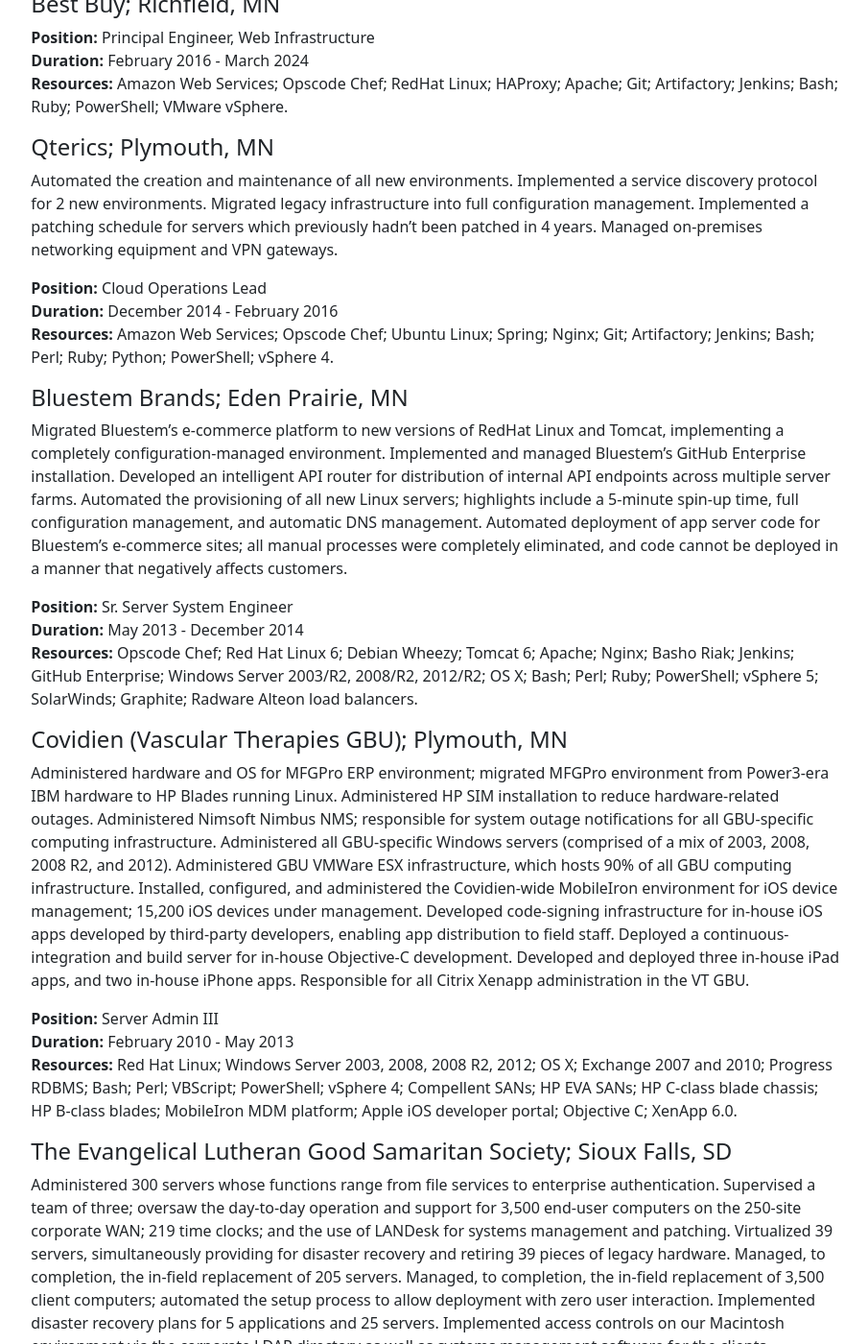
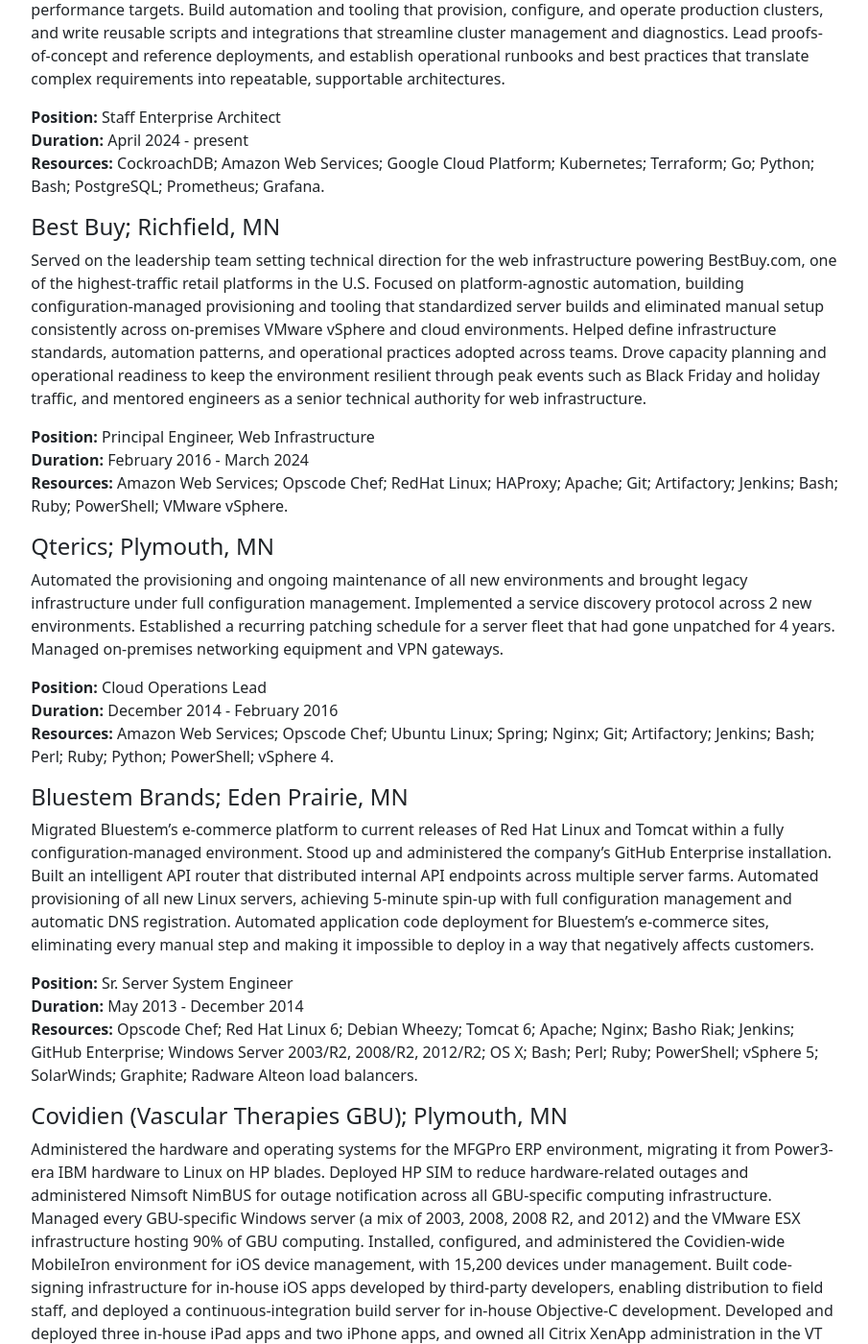
Before and after one commit to rpunt/rpunt.github.io, a Jekyll site: the page built from index.md, in a window 1280 px wide and 1400 px high, scrolled down 581 px. Shown: the whole window at 96% size, without its empty margins (185-1090 px from the left). Built offline with Jekyll 4.4.1, drawn with Linux system fonts in a browser that asks for light colours; our own code applies the rules of GitHub Pages for plain Markdown files; some of the changed text lies outside the part shown.

Commit message:
Update resume: experience descriptions and add CockroachDB cert
- Add Cockroach Labs description (Staff Enterprise Architect) focused on
  operational support, hands-on cluster work, and leadership.
- Add Best Buy Principal Engineer description: shared technical leadership,
  platform-agnostic automation, config-managed provisioning, peak readiness.
- Reword Qterics, Bluestem, Covidien, Good Samaritan, Sencore, and Pella
  descriptions for clarity while preserving focus and metrics.
- Add CockroachDB Certified Developer certification; format certs as a list.

```diff
--- a/index.md
+++ b/index.md
@@ -18,10 +18,15 @@
 
 #### Cockroach Labs; Remote
 
+Design, deploy, and tune resilient, geo-distributed CockroachDB clusters for enterprise customers across cloud and on-premises environments. Lead operational support for production deployments, troubleshooting incidents and performance bottlenecks directly with customer engineering teams to hit availability and performance targets. Build automation and tooling that provision, configure, and operate production clusters, and write reusable scripts and integrations that streamline cluster management and diagnostics. Lead proofs-of-concept and reference deployments, and establish operational runbooks and best practices that translate complex requirements into repeatable, supportable architectures.
+
 **Position:** Staff Enterprise Architect<br />
 **Duration:** April 2024 - present<br />
+**Resources:** CockroachDB; Amazon Web Services; Google Cloud Platform; Kubernetes; Terraform; Go; Python; Bash; PostgreSQL; Prometheus; Grafana.
 
 #### Best Buy; Richfield, MN
+
+Served on the leadership team setting technical direction for the web infrastructure powering BestBuy.com, one of the highest-traffic retail platforms in the U.S. Focused on platform-agnostic automation, building configuration-managed provisioning and tooling that standardized server builds and eliminated manual setup consistently across on-premises VMware vSphere and cloud environments. Helped define infrastructure standards, automation patterns, and operational practices adopted across teams. Drove capacity planning and operational readiness to keep the environment resilient through peak events such as Black Friday and holiday traffic, and mentored engineers as a senior technical authority for web infrastructure.
 
 **Position:** Principal Engineer, Web Infrastructure<br />
 **Duration:** February 2016 - March 2024<br />
@@ -29,7 +34,7 @@
 
 #### Qterics; Plymouth, MN
 
-Automated the creation and maintenance of all new environments. Implemented a service discovery protocol for 2 new environments. Migrated legacy infrastructure into full configuration management. Implemented a patching schedule for servers which previously hadn't been patched in 4 years. Managed on-premises networking equipment and VPN gateways.
+Automated the provisioning and ongoing maintenance of all new environments and brought legacy infrastructure under full configuration management. Implemented a service discovery protocol across 2 new environments. Established a recurring patching schedule for a server fleet that had gone unpatched for 4 years. Managed on-premises networking equipment and VPN gateways.
 
 **Position:** Cloud Operations Lead<br />
 **Duration:** December 2014 - February 2016<br />
@@ -37,7 +42,7 @@
 
 #### Bluestem Brands; Eden Prairie, MN
 
-Migrated Bluestem’s e-commerce platform to new versions of RedHat Linux and Tomcat, implementing a completely configuration-managed environment. Implemented and managed Bluestem’s GitHub Enterprise installation. Developed an intelligent API router for distribution of internal API endpoints across multiple server farms. Automated the provisioning of all new Linux servers; highlights include a 5-minute spin-up time, full configuration management, and automatic DNS management. Automated deployment of app server code for Bluestem’s e-commerce sites; all manual processes were completely eliminated, and code cannot be deployed in a manner that negatively affects customers.
+Migrated Bluestem’s e-commerce platform to current releases of Red Hat Linux and Tomcat within a fully configuration-managed environment. Stood up and administered the company’s GitHub Enterprise installation. Built an intelligent API router that distributed internal API endpoints across multiple server farms. Automated provisioning of all new Linux servers, achieving 5-minute spin-up with full configuration management and automatic DNS registration. Automated application code deployment for Bluestem’s e-commerce sites, eliminating every manual step and making it impossible to deploy in a way that negatively affects customers.
 
 **Position:** Sr. Server System Engineer<br />
 **Duration:** May 2013 - December 2014<br />
@@ -45,7 +50,7 @@
 
 #### Covidien (Vascular Therapies GBU); Plymouth, MN
 
-Administered hardware and OS for MFGPro ERP environment; migrated MFGPro environment from Power3-era IBM hardware to HP Blades running Linux. Administered HP SIM installation to reduce hardware-related outages. Administered Nimsoft Nimbus NMS; responsible for system outage notifications for all GBU-specific computing infrastructure. Administered all GBU-specific Windows servers (comprised of a mix of 2003, 2008, 2008 R2, and 2012). Administered GBU VMWare ESX infrastructure, which hosts 90% of all GBU computing infrastructure. Installed, configured, and administered the Covidien-wide MobileIron environment for iOS device management; 15,200 iOS devices under management. Developed code-signing infrastructure for in-house iOS apps developed by third-party developers, enabling app distribution to field staff. Deployed a continuous-integration and build server for in-house Objective-C development. Developed and deployed three in-house iPad apps, and two in-house iPhone apps. Responsible for all Citrix Xenapp administration in the VT GBU.
+Administered the hardware and operating systems for the MFGPro ERP environment, migrating it from Power3-era IBM hardware to Linux on HP blades. Deployed HP SIM to reduce hardware-related outages and administered Nimsoft NimBUS for outage notification across all GBU-specific computing infrastructure. Managed every GBU-specific Windows server (a mix of 2003, 2008, 2008 R2, and 2012) and the VMware ESX infrastructure hosting 90% of GBU computing. Installed, configured, and administered the Covidien-wide MobileIron environment for iOS device management, with 15,200 devices under management. Built code-signing infrastructure for in-house iOS apps developed by third-party developers, enabling distribution to field staff, and deployed a continuous-integration build server for in-house Objective-C development. Developed and deployed three in-house iPad apps and two iPhone apps, and owned all Citrix XenApp administration in the VT GBU.
 
 **Position:** Server Admin III<br />
 **Duration:** February 2010 - May 2013<br />
@@ -53,7 +58,7 @@
 
 #### The Evangelical Lutheran Good Samaritan Society; Sioux Falls, SD
 
-Administered 300 servers whose functions range from file services to enterprise authentication. Supervised a team of three; oversaw the day-to-day operation and support for 3,500 end-user computers on the 250-site corporate WAN; 219 time clocks; and the use of LANDesk for systems management and patching. Virtualized 39 servers, simultaneously providing for disaster recovery and retiring 39 pieces of legacy hardware. Managed, to completion, the in-field replacement of 205 servers. Managed, to completion, the in-field replacement of 3,500 client computers; automated the setup process to allow deployment with zero user interaction. Implemented disaster recovery plans for 5 applications and 25 servers. Implemented access controls on our Macintosh environment via the corporate LDAP directory as well as systems management software for the clients.
+Administered 300 servers spanning functions from file services to enterprise authentication. Supervised a team of three and oversaw day-to-day operation and support of 3,500 end-user computers across a 250-site corporate WAN, 219 time clocks, and LANDesk for systems management and patching. Virtualized 39 servers, simultaneously enabling disaster recovery and retiring 39 pieces of legacy hardware. Managed to completion the in-field replacement of 205 servers and of 3,500 client computers, automating client setup for zero-touch deployment. Implemented disaster recovery plans covering 5 applications and 25 servers, and enforced access controls on the Macintosh environment through the corporate LDAP directory and client systems-management software.
 
 **Position:** Network Computer Systems Administrator 2<br />
 **Duration:** August 2005 - February 2010<br />
@@ -61,7 +66,7 @@
 
 #### Sencore Inc.; Sioux Falls, SD
 
-Responsible for all Active Directory and Exchange Server administration. Duties included GPO creation, replication scheme setup and maintenance, and disaster recovery planning. Wrote a custom printer driver, which allowed database and financial reports to be printed directly to PDF and realizing a savings of 300,000 printed pages per calendar year. Migrated HP-UX hardware, software, and database systems to updated versions of each, achieving the mandated zero-downtime project goal. Managed IT helpdesk; responsible for end-user support in a Windows XP environment. Administered the day-to-day operations of both Unix and Windows servers. Served as Webmaster for Corporate Intranet.
+Owned all Active Directory and Exchange Server administration, including GPO creation, replication scheme setup and maintenance, and disaster recovery planning. Wrote a custom printer driver that sent database and financial reports directly to PDF, saving 300,000 printed pages per calendar year. Migrated HP-UX hardware, software, and database systems to updated versions of each while meeting the mandated zero-downtime project goal. Managed the IT helpdesk and end-user support across a Windows XP environment, administered the day-to-day operations of both Unix and Windows servers, and served as webmaster for the corporate intranet.
 
 **Position:** Systems Analyst 2<br />
 **Duration:** October 2001 – May 2005<br />
@@ -69,7 +74,7 @@
 
 #### Pella Corporation; Pella, IA
 
-Authored all daily financial reports (bookings, shipments, et. al) for presentation to Executive Management. Acted as Webmaster for the financial reporting division of Corporate Intranet. Implemented a “Metrics Dashboard” Intranet site for financial report distribution. Deployed custom OLAP queries in the form of Cognos PowerCubes for user data analysis. Maintained 3 Impromptu Catalogs and 30 custom PowerCubes on a weekly build schedule. Served as application/systems administrator for contact center, customer service, and order entry application groups.
+Authored all daily financial reports (bookings, shipments, and the like) for presentation to executive management, and acted as webmaster for the financial reporting division of the corporate intranet. Implemented a “Metrics Dashboard” intranet site for financial report distribution and delivered custom OLAP analysis through Cognos PowerCubes. Maintained 3 Impromptu catalogs and 30 custom PowerCubes on a weekly build schedule, and served as application/systems administrator for the contact center, customer service, and order entry application groups.
 
 **Position:** Systems Engineer<br />
 **Duration:** May 2000 – August 2001<br />
@@ -85,4 +90,5 @@
 
 ### Certifications
 
-CompTIA A+
+* CockroachDB Certified Developer; Cockroach Labs
+* CompTIA A+
```
